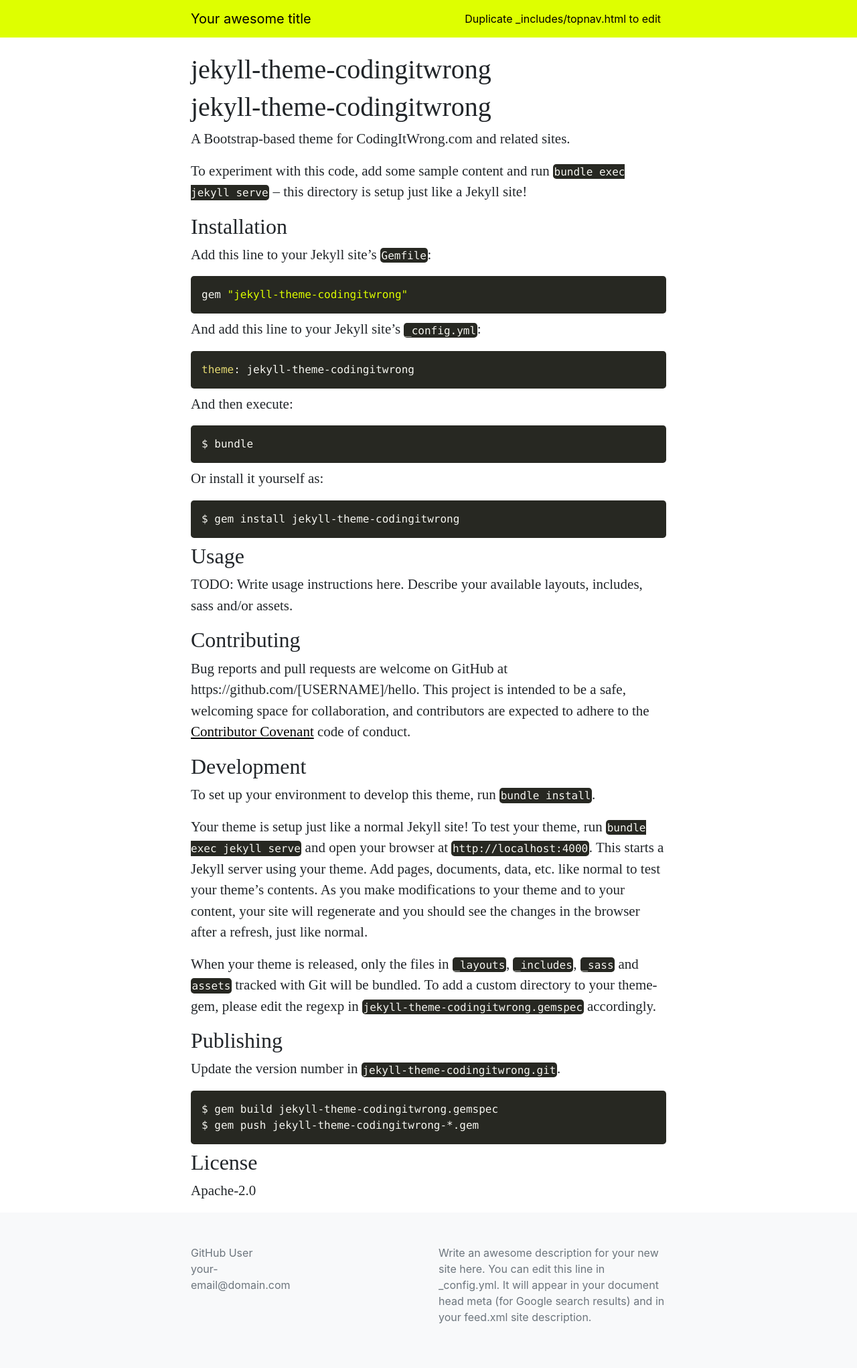
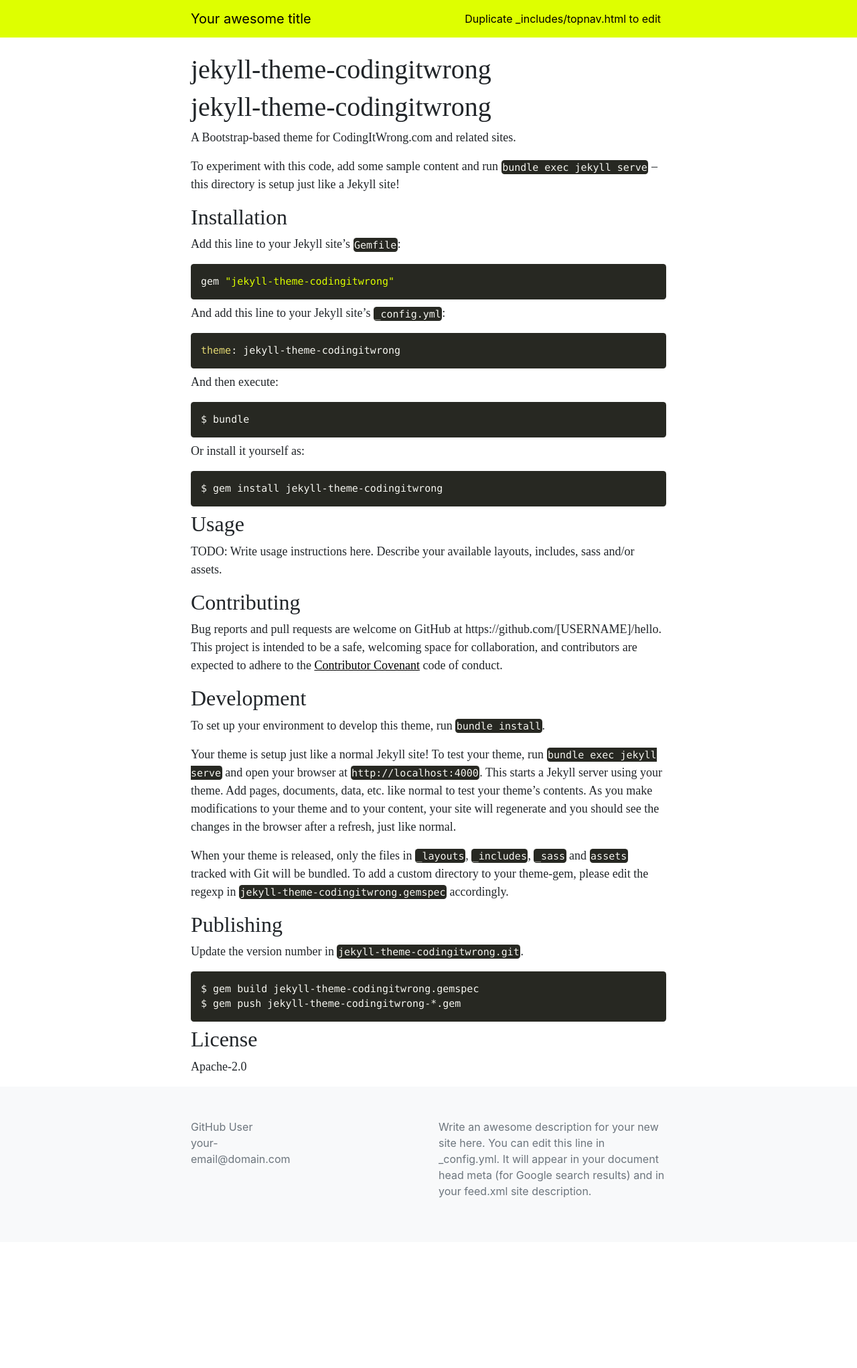
Before and after one commit to CodingItWrong/jekyll-theme-codingitwrong, a Jekyll site: the page built from README.md, in a window 1280 px wide. Shown: the whole page at 67% size. Built offline with Jekyll 4.4.1, drawn with Linux system fonts in a browser that asks for light colours; our own code applies the rules of GitHub Pages for plain Markdown files; comment, search, counter and statistics services are not loaded; after the commit the page ends 1854 px from its top, so only the background shows below that.

Commit message:
Set font size to always 18

```diff
--- a/assets/css/site.css
+++ b/assets/css/site.css
@@ -7,12 +7,6 @@
 main.container {
   font-family: serif;
   font-size: 18px;
-}
-
-@media (min-width: 764px) {
-  main.container {
-    font-size: 21px;
-  }
 }
 
 .highlight {
@@ -85,7 +79,7 @@ code {
 }
 
 code[class*="language-"], pre[class*="language-"] {
-  font-size: 16px;
+  font-size: 15px;
 }
 
 footer a {
```
